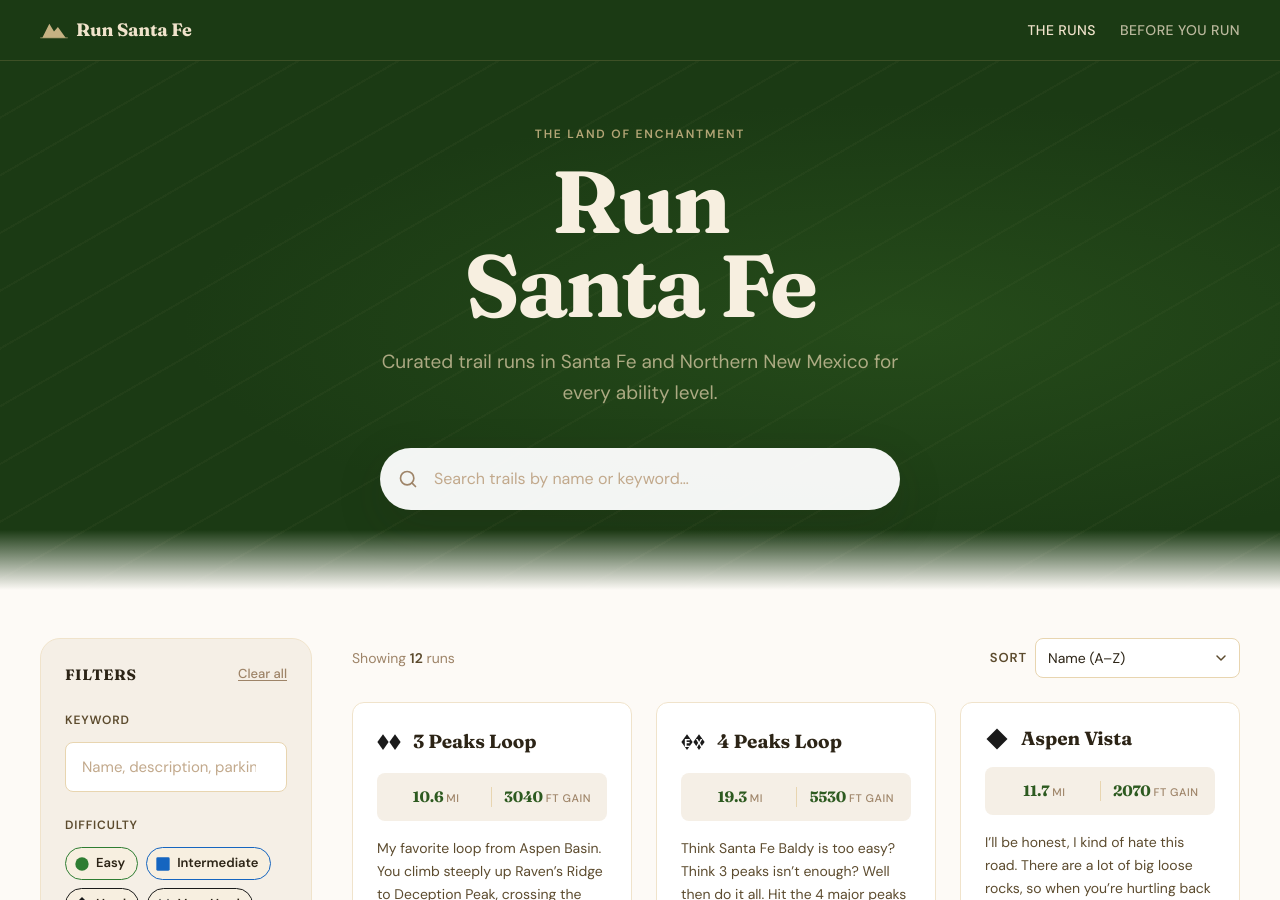
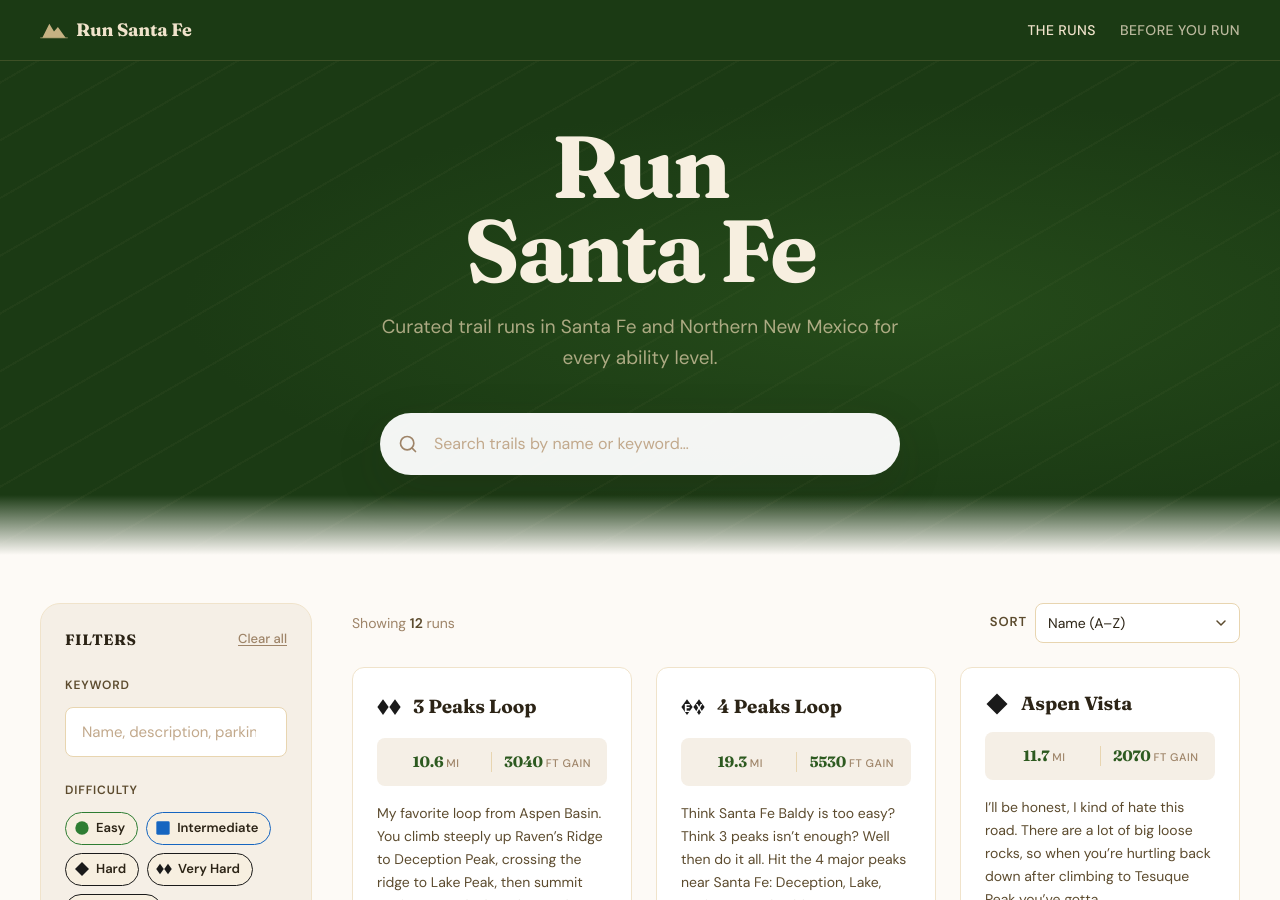
Before and after one commit to santa-fe-runs/santa-fe-run, a Jekyll site: the page built from index.html, in a window 1280 px wide and 900 px high. Built offline with Jekyll 4.4.1, drawn with Linux system fonts in a browser that asks for light colours.

Commit message:
remove: hero eyebrow 'The Land of Enchantment'

```diff
--- a/index.html
+++ b/index.html
@@ -6,8 +6,7 @@ title: "Run Santa Fe"
 <!-- Hero -->
 <section class="home-hero" aria-label="Site introduction">
   <div class="container">
-    <p class="hero-eyebrow">The Land of Enchantment</p>
-    <h1 class="hero-title">Run<br><em>Santa Fe</em></h1>
+<h1 class="hero-title">Run<br><em>Santa Fe</em></h1>
     <p class="hero-subtitle">
       Curated trail runs in Santa Fe and Northern New Mexico for every ability level.
     </p>
```
